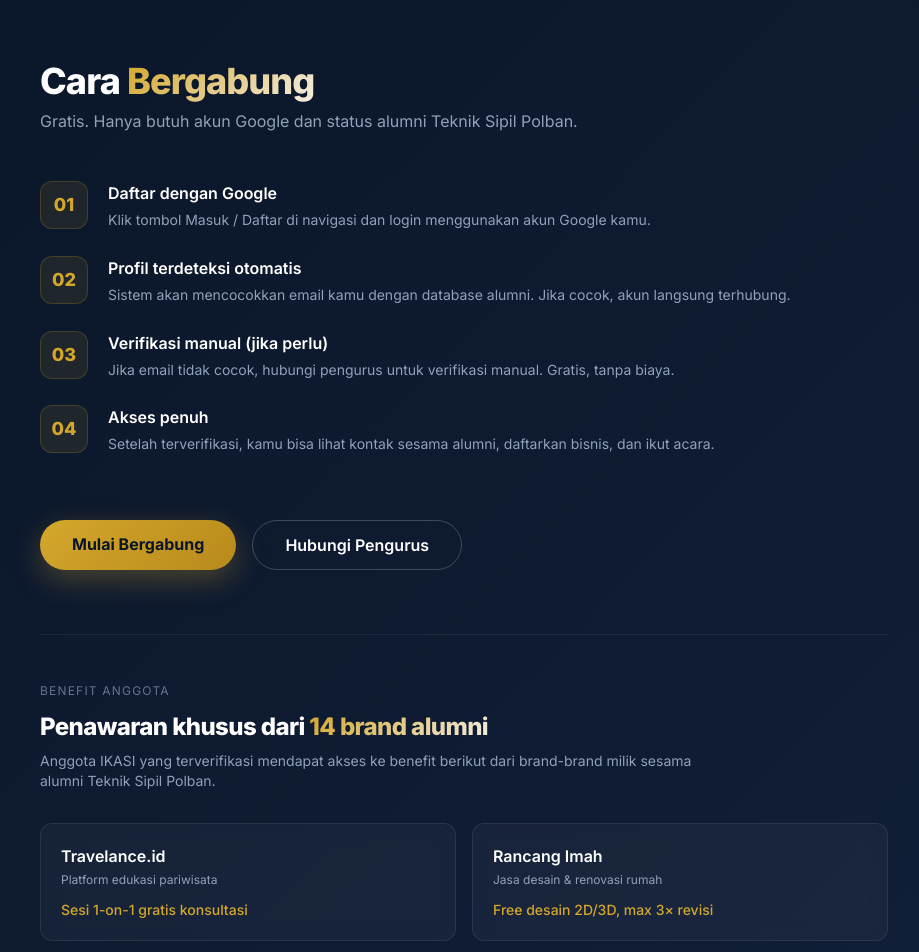
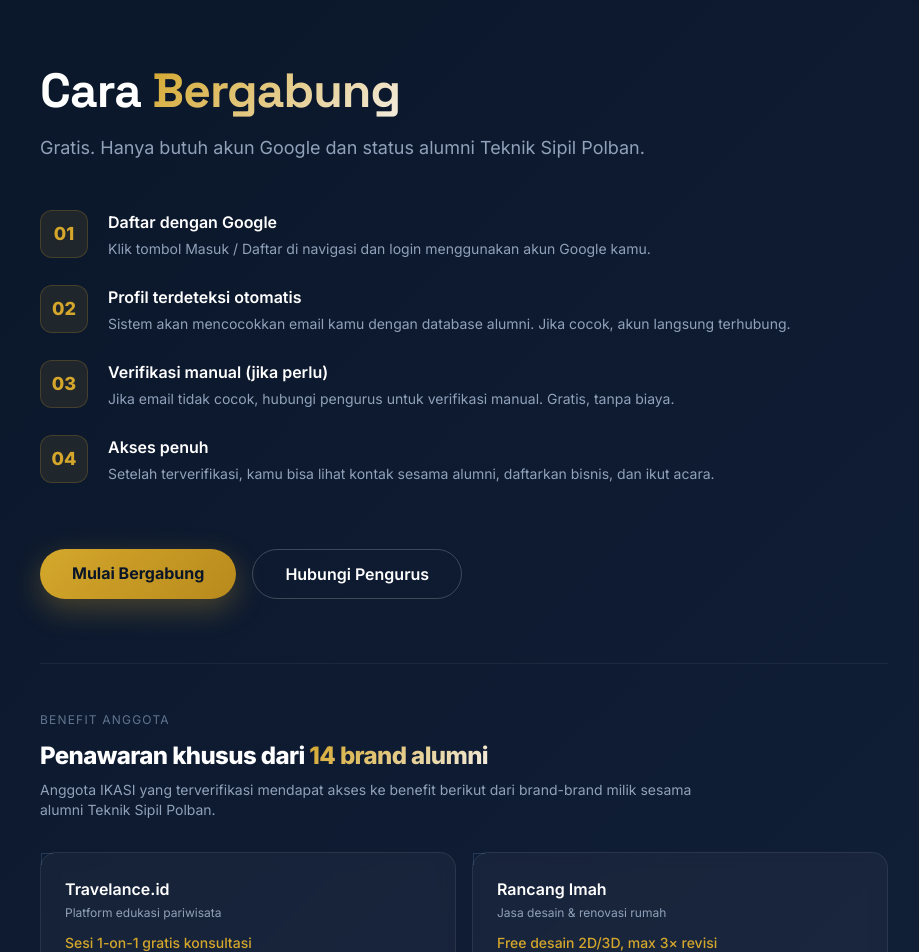
Before and after one commit to ikasioffice/ikasiweb, a Next.js app: page /cara-bergabung in a window 1280 px wide. Shown: the part 80-1032 px from the top of the page, without its empty margins (176-1095 px from the left). Built offline with nearby package versions, Linux system fonts and the light colour scheme; no server answers.

Commit message:
feat(info): PageHeader + Card + EmptyState (cara-bergabung, grup-wa)

```diff
--- a/app/(public)/cara-bergabung/page.tsx
+++ b/app/(public)/cara-bergabung/page.tsx
@@ -1,4 +1,6 @@
 import Link from "next/link";
+import { PageHeader } from "@/components/ui/page-header";
+import { Card } from "@/components/ui/card";
 
 const steps = [
   {
@@ -45,12 +47,11 @@ const benefits: Benefit[] = [
 export default function CaraBergabungPage() {
   return (
     <main className="px-6 py-16 max-w-4xl mx-auto">
-      <h1 className="text-4xl font-extrabold tracking-tight mb-2">
-        Cara <span className="gradient-text">Bergabung</span>
-      </h1>
-      <p className="text-slate-400 mb-12">
-        Gratis. Hanya butuh akun Google dan status alumni Teknik Sipil Polban.
-      </p>
+      <PageHeader
+        title={<>Cara <span className="gradient-text">Bergabung</span></>}
+        subtitle="Gratis. Hanya butuh akun Google dan status alumni Teknik Sipil Polban."
+        className="mb-12"
+      />
 
       <div className="space-y-6 mb-16 max-w-3xl">
         {steps.map((step) => (
@@ -90,11 +91,11 @@ export default function CaraBergabungPage() {
 
         <div className="grid gap-4 sm:grid-cols-2">
           {benefits.map((b) => (
-            <div key={b.brand} className="glass-card rounded-xl p-5">
+            <Card key={b.brand} className="p-5">
               <div className="font-semibold text-white mb-1">{b.brand}</div>
               <div className="text-xs text-slate-400 mb-3">{b.desc}</div>
               <div className="text-sm text-[#d4a72c] font-medium">{b.benefit}</div>
-            </div>
+            </Card>
           ))}
         </div>
       </section>
--- a/app/(public)/grup-wa/page.tsx
+++ b/app/(public)/grup-wa/page.tsx
@@ -2,6 +2,9 @@
 
 import { useEffect, useState } from "react";
 import { listWaGroups, groupByCategory, type WaGroup } from "@/lib/data/wa-groups";
+import { PageHeader } from "@/components/ui/page-header";
+import { Card } from "@/components/ui/card";
+import { EmptyState } from "@/components/ui/empty-state";
 
 function WaCard({ group }: { group: WaGroup }) {
   const [copied, setCopied] = useState(false);
@@ -17,7 +20,7 @@ function WaCard({ group }: { group: WaGroup }) {
   };
 
   return (
-    <div className="glass-card rounded-2xl p-5 flex flex-col gap-3 hover:border-[#d4a72c]/40 transition-colors">
+    <Card className="flex flex-col gap-3 p-5">
       <div className="flex items-start justify-between gap-3">
         <h3 className="font-bold text-white text-sm leading-snug">{group.name}</h3>
         <span className="shrink-0 text-xs bg-[#25D366]/20 text-[#25D366] px-2 py-0.5 rounded-full font-medium">
@@ -62,7 +65,7 @@ function WaCard({ group }: { group: WaGroup }) {
           )}
         </button>
       </div>
-    </div>
+    </Card>
   );
 }
 
@@ -92,19 +95,18 @@ export default function GrupWaPage() {
 
   return (
     <main className="px-6 py-12 max-w-5xl mx-auto">
-      <h1 className="text-4xl font-extrabold tracking-tight mb-2">
-        Grup <span className="gradient-text">WhatsApp</span> IKASI
-      </h1>
-      <p className="text-slate-400 mb-8">
-        Kumpulan grup WhatsApp resmi IKASI — silaturahmi, info lowongan, diskusi bidang, dan lainnya
-      </p>
+      <PageHeader
+        title={<>Grup <span className="gradient-text">WhatsApp</span> IKASI</>}
+        subtitle="Kumpulan grup WhatsApp resmi IKASI — silaturahmi, info lowongan, diskusi bidang, dan lainnya"
+        className="mb-8"
+      />
 
       <input
         type="search"
         placeholder="Cari grup, kategori, atau deskripsi…"
         value={query}
         onChange={(e) => setQuery(e.target.value)}
-        className="w-full mb-10 px-4 py-3 rounded-xl bg-white/5 border border-white/10 text-white placeholder-slate-500 focus:outline-none focus:border-[#d4a72c]/50"
+        className="w-full mb-10 min-h-11 px-4 py-3 rounded-xl bg-white/5 border border-white/10 text-white placeholder-slate-500 focus:outline-none focus:border-[#d4a72c]/50"
       />
 
       {loading ? (
@@ -121,9 +123,10 @@ export default function GrupWaPage() {
           ))}
         </div>
       ) : filtered.length === 0 ? (
-        <div className="text-center text-slate-500 py-16">
-          Tidak ada grup WhatsApp yang ditemukan.
-        </div>
+        <EmptyState
+          title="Belum ada grup ditemukan"
+          description="Coba ubah kata kunci pencarian."
+        />
       ) : (
         <div className="space-y-10">
           {Array.from(grouped.entries()).map(([category, items]) => (
```
